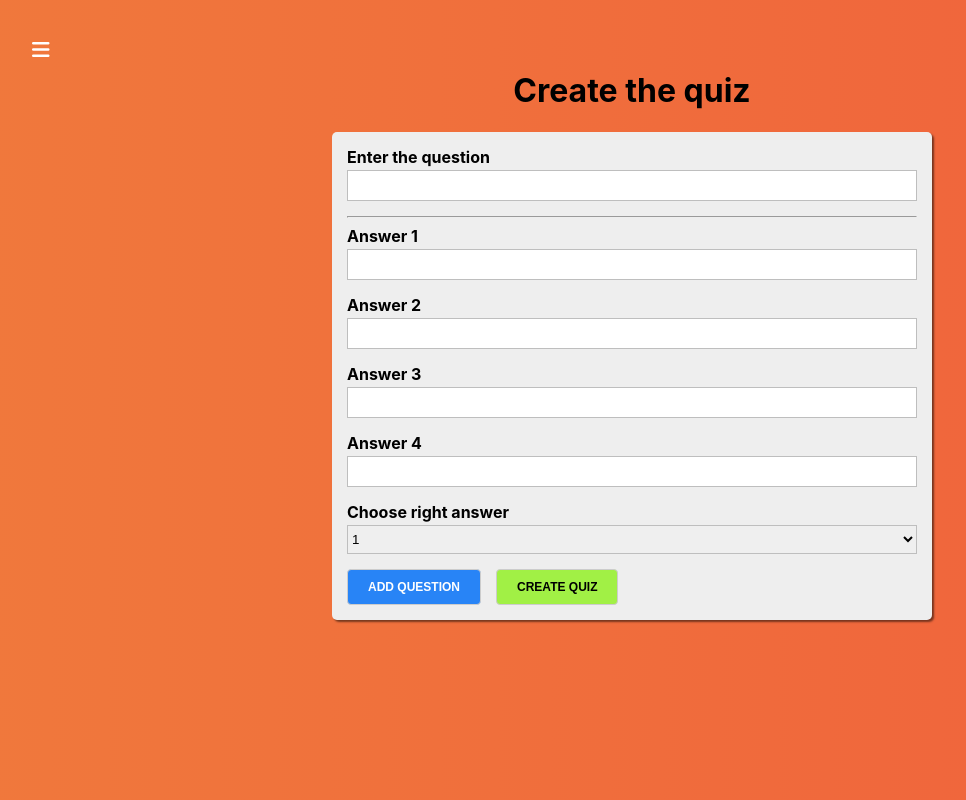
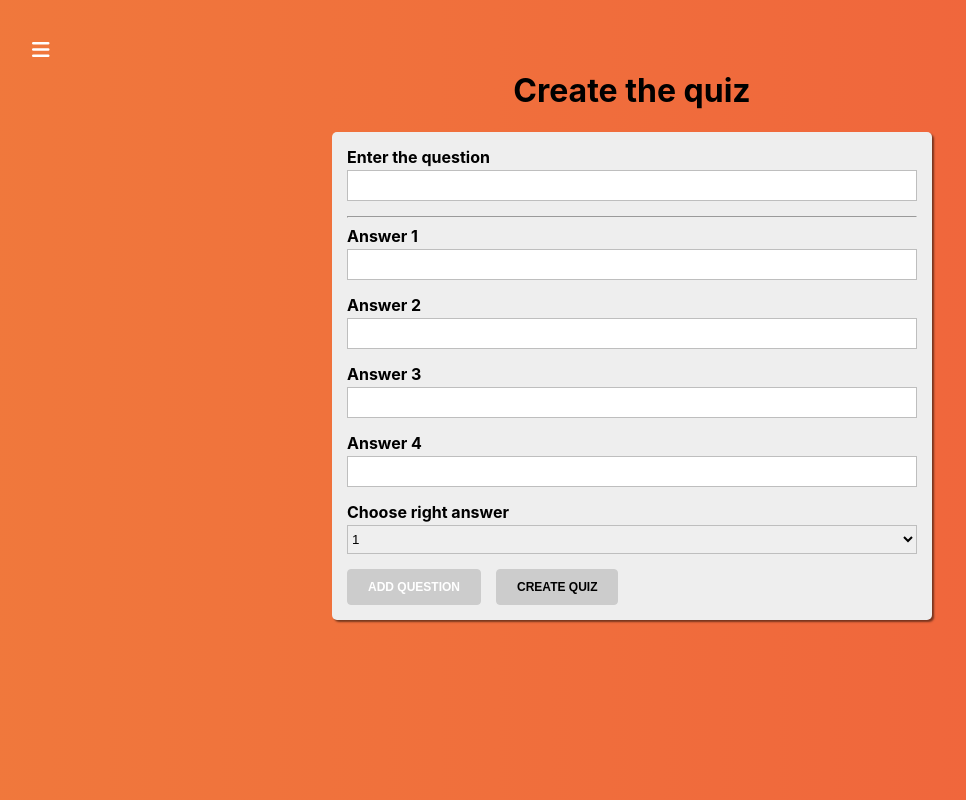
Before and after one commit to tarrinros/react_quiz_app, a React app: page /quiz-creator in a window 1280 px wide. Shown: the whole page, without its empty margins (8-974 px from the left). Built offline with nearby package versions, Linux system fonts and the light colour scheme.

Commit message:
Disabled status for form buttons

```diff
--- a/src/containers/QuizCreator/QuizCreator.js
+++ b/src/containers/QuizCreator/QuizCreator.js
@@ -39,8 +39,8 @@ export default class QuizCreator extends Component {
     event.preventDefault()
   }
 
-  addQuestionHandler = () => {
-
+  addQuestionHandler = (event) => {
+    event.preventDefault()
   }
 
   createQuizHandler = () => {
@@ -115,6 +115,7 @@ export default class QuizCreator extends Component {
             <Button
               type="primary"
               onClick={this.addQuestionHandler}
+              disabled={!this.state.isFormValid}
             >
               Add question
             </Button>
@@ -122,6 +123,7 @@ export default class QuizCreator extends Component {
             <Button
               type="success"
               onClick={this.createQuizHandler}
+              disabled={this.state.quiz.length === 0}
             >
               Create quiz
             </Button>
```
